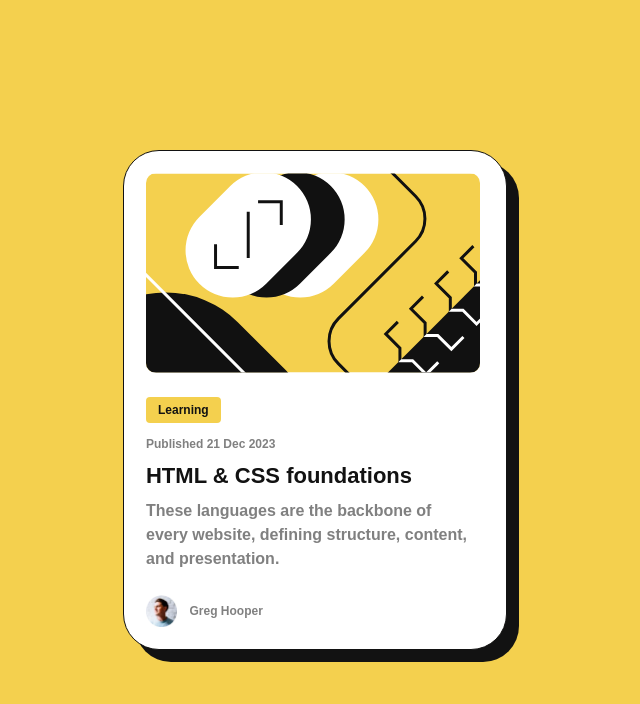
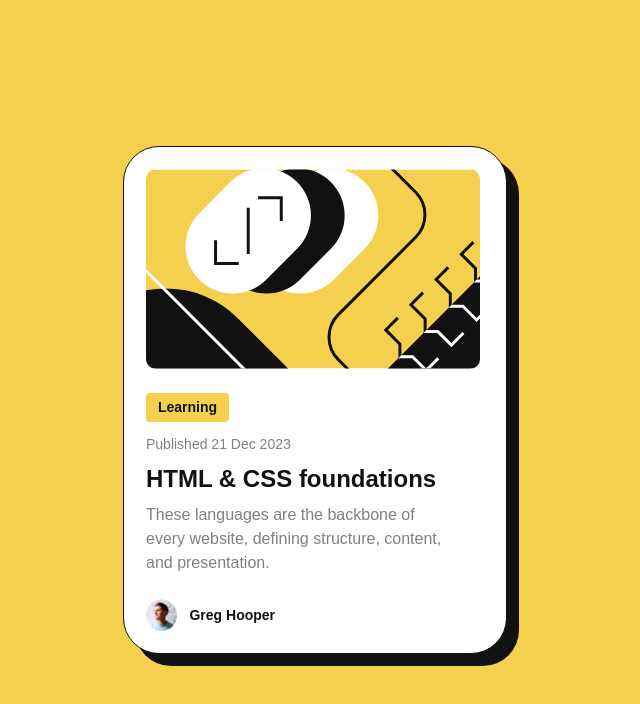
Before and after one commit to AutumnsCode/frontendmentor-projekte, a website built with Vite: page newbie/blog-preview-card/index.html in a window 1280 px wide. Shown: the whole page, without its empty margins (325-965 px from the left). Built offline with nearby package versions, Linux system fonts and the light colour scheme.

Commit message:
finished styling

```diff
--- a/newbie/blog-preview-card/src/scss/abstract/_colors.scss
+++ b/newbie/blog-preview-card/src/scss/abstract/_colors.scss
@@ -10,8 +10,8 @@ $-clr-black: hsl(0 0% 7%);
 $default: (
   "background": $-clr-yellow,
   "primary": $-clr-white,
-  "secondary": $-clr-gray,
-  "base": $-clr-black,
+  "secondary": $-clr-black,
+  "base": $-clr-gray,
 );
 
 $dark: (
--- a/newbie/blog-preview-card/src/scss/abstract/_token.scss
+++ b/newbie/blog-preview-card/src/scss/abstract/_token.scss
@@ -10,22 +10,23 @@ $active-theme: $default;
 $clr-text-default: $clr-base;
 $clr-bg-default: $clr-background;
 $clr-bg-card: $clr-primary;
-$clr-interactive-text-default: $clr-base;
-$clr-interactive-text-hover: $clr-base;
+$clr-interactive-text-default: $clr-secondary;
+$clr-interactive-text-hover: $clr-background;
 
 // set to 0 to disable
 $letter-spacing-loose:0;
 
 // border-radius
-$border-radius-1: $size-4;
-$border-radius-2: $size-8;
+$border-radius-1: $size-2;
+$border-radius-2: $size-5;
+$border-radius-3: $size-18;
 
 // body
 $body-ff: $font-family-base;
 $body-fz: $font-size-400;
 $body-line-height: 1.5;
 $body-fw: $font-weight-default;
-$body-text-color: $clr-secondary;
+$body-text-color: $clr-text-default;
 $body-bg-color: $clr-bg-default;
 
 $link-color: $clr-interactive-text-default;
@@ -36,6 +37,21 @@ $grid-gap: $size-8;
 $flex-gap: $size-8;
 
 $container-min-margin-inline: $size-8;
-
+$max-width: 24rem;
 
 $card-background: $clr-bg-card;
+$card-margin-block: $size-40;
+$card-radius-small: $border-radius-1;
+$card-radius-medium: $border-radius-2;
+$card-radius-large: $border-radius-3;
+$card-box-shadow: $size-6 $size-6 0 0 $clr-secondary;
+$card-max-width: $max-width;
+$card-border: 1px solid $clr-secondary;
+$card-image-height: 12.5rem;
+$card-color-title: $clr-secondary;
+$card-accent: $clr-interactive-text-hover;
+$card-fontweight-bold: $font-weight-bold;
+$card-fz-xs: $font-size-200;
+$card-fz-s: $font-size-300;
+$card-fz-large: $font-size-500;
+$card-avatar: $size-16;
--- a/newbie/blog-preview-card/src/scss/abstract/_typography.scss
+++ b/newbie/blog-preview-card/src/scss/abstract/_typography.scss
@@ -7,7 +7,7 @@ $font-family-accent: $-ff-sans;
 $font-sizes: (
   "small": (
     "500": 1.25rem,
-    "400": 0.875rem,
+    "400": 1rem,
     "300": 0.875rem,
     "200": 0.75rem,
   ),
@@ -22,13 +22,12 @@ $font-sizes: (
 $font-size-300: var(--fs-300);
 $font-size-400: var(--fs-400);
 $font-size-500: var(--fs-500);
-$font-size-600: var(--fs-600);
 $font-size-200: var(--fs-200);
 
 
-$-fw-600: 600;
+$-fw-500: 500;
 $-fw-800: 800;
 
 
-$font-weight-default: $-fw-600;
+$font-weight-default: $-fw-500;
 $font-weight-bold: $-fw-800;
--- a/newbie/blog-preview-card/src/scss/base/_font-face.scss
+++ b/newbie/blog-preview-card/src/scss/base/_font-face.scss
@@ -5,6 +5,6 @@
   font-family: 'Figtree';
   src: url("/assets/fonts/Figtree-VariableFont_wght.ttf") format("ttf");
   font-display: swap;
-  font-weight: 600, 800;
+  font-weight: 500, 800;
   font-style: normal;
 }
--- a/newbie/blog-preview-card/src/scss/base/_general.scss
+++ b/newbie/blog-preview-card/src/scss/base/_general.scss
@@ -15,6 +15,7 @@ body {
 
 a {
   color: $link-color;
+  text-decoration: none;
 }
 
 a:is(:hover, :focus) {
--- a/newbie/blog-preview-card/src/scss/components/_card.scss
+++ b/newbie/blog-preview-card/src/scss/components/_card.scss
@@ -1,18 +1,18 @@
 @use '../abstract' as *;
 
 .card {
-  background-color: $clr-bg-card;
-  margin-block: $size-40;
-  border-radius: $size-18;
-  box-shadow: $size-6 $size-6 0 0 $clr-base;
-  border: 1px solid $clr-base;
+  background-color: $card-background;
+  margin-block: $card-margin-block;
+  border-radius: $card-radius-large;
+  box-shadow: $card-box-shadow;
+  border: $card-border;
   @include display(grid, $size-12);
-  @include container(24rem, $size-12, $size-11);
+  @include container($card-max-width, $size-12, $size-11);
 
   &__header {
     img {
-      border-radius: 10px;
-      max-height: 12.5rem;
+      border-radius: $card-radius-medium;
+      max-height: $card-image-height;
       object-fit: cover;
       overflow: clip;
     }
@@ -21,33 +21,24 @@
     @include display(grid, $size-6);
 
     &-label {
-      color: $clr-base;
+      color: $card-color-title;
       padding: $size-2 $size-6;
-      background: $body-bg-color;
+      background: $card-accent;
       width: fit-content;
-      font-weight: 800;
+      font-weight: $card-fontweight-bold;
       border-radius: $size-2;
-      font-size: 12px;
+      font-size: $card-fz-xs;
     }
 
     &-publish {
-      font-size: 12px;
+      font-size: $card-fz-xs;
     }
 
     h1 {
-      font-size: 22px;
-      color: $clr-base;
+      font-size: $card-fz-large;
       line-height: 1;
-      font-weight: 800;
+      font-weight: $card-fontweight-bold;
       cursor:pointer;
-
-      a {
-        text-decoration: none;
-
-        &:hover, &:focus {
-          color: $clr-background;
-        }
-      }
     }
   }
 
@@ -55,12 +46,13 @@
     @include display-direction(flex, $size-6, start, center);
 
     img {
-      height: $size-16;
+      height: $card-avatar;
     }
 
     h2 {
-      font-size: 12px;
-      font-weight: 800;
+      font-size: $card-fz-s;
+      font-weight: $card-fontweight-bold;
+      color: $card-color-title;
     }
   }
 }
```
